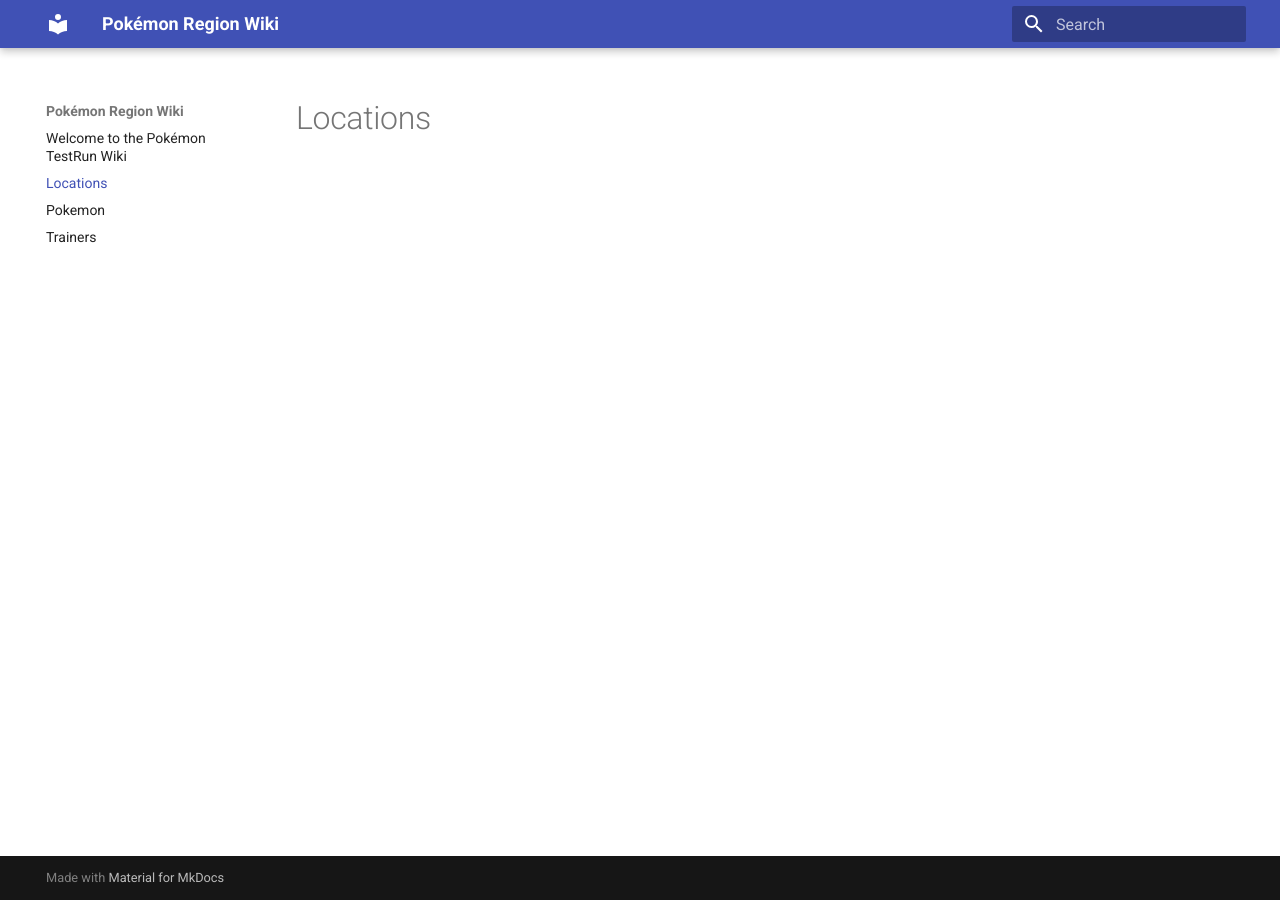
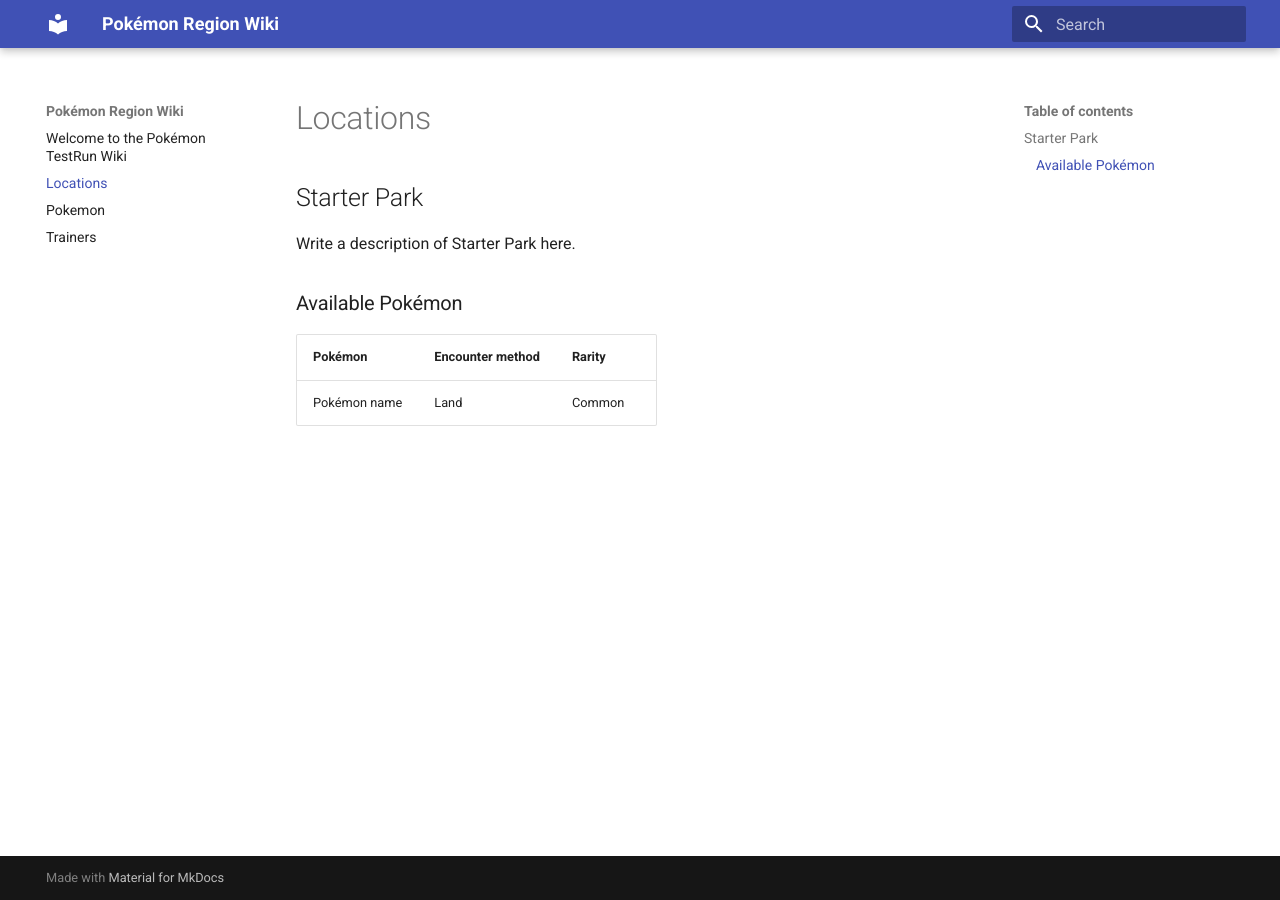
Before and after one commit to jetster07/Pokemon-TestRun-Wiki-Fan-Game-, an MkDocs documentation site: the page built from docs/locations.md, in a window 1280 px wide. Built offline with MkDocs 1.6.1 and Material for MkDocs 9.7.7, drawn with Linux system fonts in a browser that asks for light colours.

Commit message:
Update locations.md

```diff
--- a/docs/locations.md
+++ b/docs/locations.md
@@ -1 +1,11 @@
 # Locations
+
+## Starter Park
+
+Write a description of Starter Park here.
+
+### Available Pokémon
+
+| Pokémon | Encounter method | Rarity |
+|---------|------------------|--------|
+| Pokémon name | Land | Common |
```
